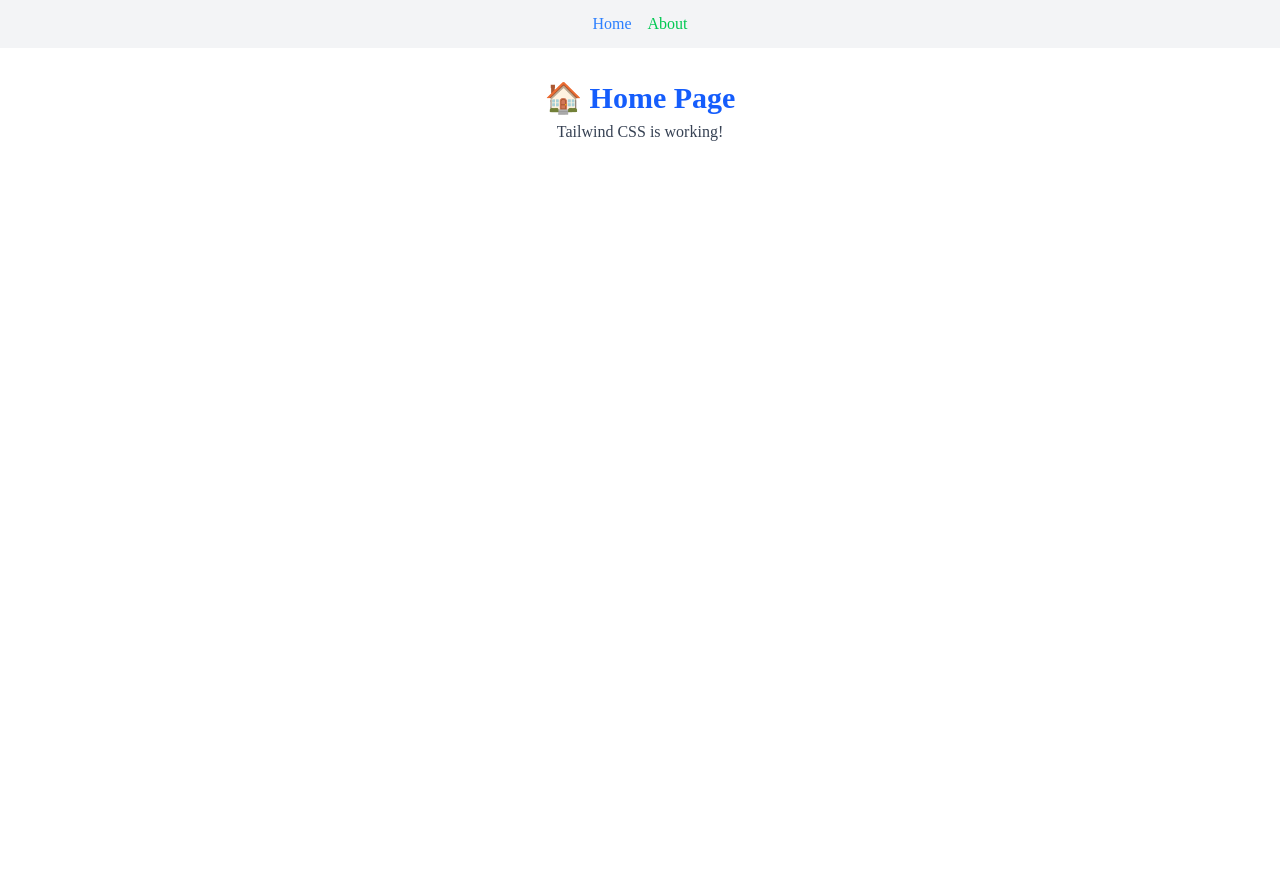
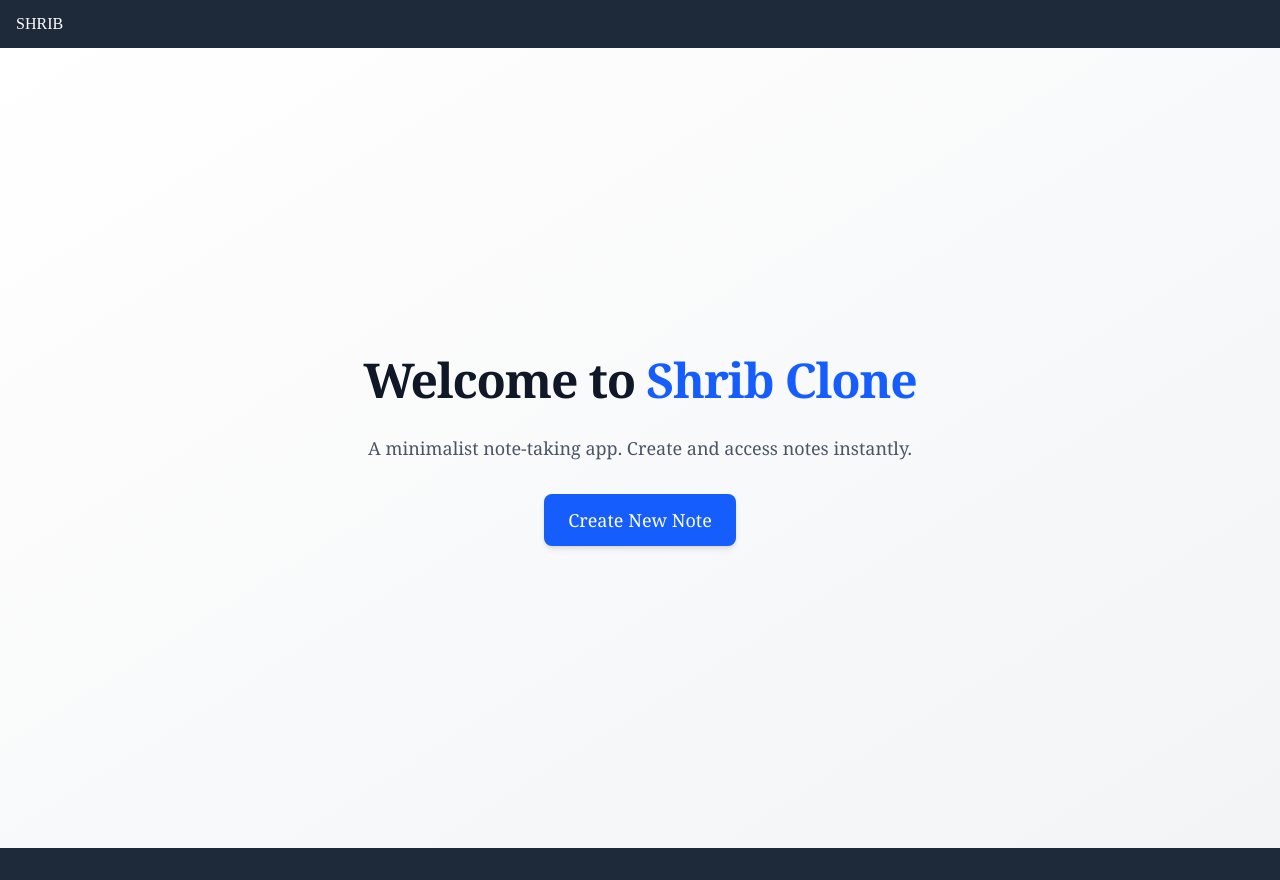
Before and after one commit to Mesfrum/flako, a React (Vite) app in the folder client/: page / in a window 1280 px wide. Before the commit the page ends 800 px from the top, so only its background shows below. Built offline with nearby package versions, Linux system fonts and the light colour scheme.

Commit message:
feat :  Add types, layout, folder structure, base for local autosave logic

```diff
--- a/client/src/App.tsx
+++ b/client/src/App.tsx
@@ -1,55 +1,16 @@
-import {
-  Link,
-  Route,
-  RouterProvider,
-  createBrowserRouter,
-  createRoutesFromElements,
-  Outlet,
-} from "react-router-dom";
-
-function Layout() {
+import { BrowserRouter, Routes, Route } from "react-router-dom";
+import BaseLayout from "./layouts/BaseLayout";
+import NotePage from "./components/NotePage/NotePage";
+import Home from "./components/Home/Home";
+export default function App() {
   return (
-    <div>
-      <nav className="p-4 bg-gray-100 text-center space-x-4">
-        <Link className="text-blue-500 hover:underline" to="/">
-          Home
-        </Link>
-        <Link className="text-green-500 hover:underline" to="/about">
-          About
-        </Link>
-      </nav>
-      <Outlet />
-    </div>
+    <BrowserRouter>
+      <Routes>
+        <Route element={<BaseLayout />}>
+          <Route path="/" element={<Home />} />
+          <Route path="/note/:id" element={<NotePage />} />
+        </Route>
+      </Routes>
+    </BrowserRouter>
   );
 }
-
-function Home() {
-  return (
-    <div className="p-8 text-center">
-      <h1 className="text-3xl font-bold text-blue-600">🏠 Home Page</h1>
-      <p className="mt-2 text-gray-700">Tailwind CSS is working!</p>
-    </div>
-  );
-}
-
-function About() {
-  return (
-    <div className="p-8 text-center">
-      <h1 className="text-3xl font-bold text-green-600">ℹ️ About Page</h1>
-      <p className="mt-2 text-gray-700">This is a sample about route.</p>
-    </div>
-  );
-}
-
-const router = createBrowserRouter(
-  createRoutesFromElements(
-    <Route element={<Layout />}>
-      <Route path="/" element={<Home />} />
-      <Route path="/about" element={<About />} />
-    </Route>
-  )
-);
-
-export default function App() {
-  return <RouterProvider router={router} />;
-}
--- /dev/null
+++ b/client/src/components/Footer/Footer.tsx
@@ -0,0 +1,9 @@
+export default function Footer() {
+  return (
+    <footer className="bg-gray-800 text-white p-4 flex justify-center items-center">
+        <div className="text-center">
+
+        </div>
+    </footer>
+  );
+}
--- /dev/null
+++ b/client/src/components/Header/Header.tsx
@@ -0,0 +1,7 @@
+export default function Header() {
+  return (
+    <header className="bg-gray-800 text-white p-4 flex justify-between items-center">
+      <div className="">SHRIB</div>
+    </header>
+  );
+}
--- /dev/null
+++ b/client/src/components/Home/Home.tsx
@@ -0,0 +1,28 @@
+import { useNavigate } from "react-router-dom";
+
+export default function Home() {
+  const navigate = useNavigate();
+
+  const createNewNote = () => {
+    navigate(`/note/${"taco"}`);
+  };
+
+  return (
+    <div className="min-h-screen font-serif bg-gradient-to-br from-white to-gray-100 flex items-center justify-center px-4">
+      <div className="max-w-xl text-center">
+        <h1 className="text-5xl font-extrabold text-gray-900 mb-6 tracking-tight leading-tight">
+          Welcome to <span className="text-blue-600">Shrib Clone</span>
+        </h1>
+        <p className="text-gray-600 text-lg mb-8">
+          A minimalist note-taking app. Create and access notes instantly.
+        </p>
+        <button
+          onClick={createNewNote}
+          className="bg-blue-600 hover:bg-blue-700 text-white text-lg font-medium px-6 py-3 rounded-lg shadow-md transition-all duration-200"
+        >
+          Create New Note
+        </button>
+      </div>
+    </div>
+  );
+}
--- /dev/null
+++ b/client/src/components/NotePage/NotePage.tsx
@@ -0,0 +1,36 @@
+import React, { useCallback, useState } from "react";
+import { Note } from "../../types/notes";
+import { useAutoSaveNote } from "../../hooks/useAutoSaveNote";
+
+export default function NotePage() {
+  const [note, setNote] = useState<Note>(() => {
+    const saved = localStorage.getItem("note");
+    return saved
+      ? JSON.parse(saved)
+      : { id: "local-note", content: "", updatedAt: Date.now() };
+  });
+
+  // Auto-save to localStorage
+  const handleSave = useCallback((newNote: Note) => {
+    localStorage.setItem("note", JSON.stringify(newNote));
+  }, []);
+
+  useAutoSaveNote(note, handleSave);
+
+  //   handle note change
+  const handleNoteChange = (e: React.ChangeEvent<HTMLTextAreaElement>) => {
+    setNote((prev) => ({ ...prev, content: e.target.value }));
+  };
+
+  return (
+    <div className="container mx-auto px-16 py-8 min-h-screen">
+      <textarea
+        className="w-full h-full border border-slate-500 p-4"
+        rows={20}
+        placeholder="..."
+        value={note.content}
+        onChange={handleNoteChange}
+      />
+    </div>
+  );
+}
--- /dev/null
+++ b/client/src/hooks/useAutoSaveNote.tsx
@@ -0,0 +1,22 @@
+import { useEffect, useRef } from "react";
+import { Note } from "../types/notes";
+
+export function useAutoSaveNote(
+  note: Note,
+  onSave: (note: Note) => void,
+  delay = 1000
+) {
+  const timeout = useRef<ReturnType<typeof setTimeout> | null>(null);
+
+  useEffect(() => {
+    if (timeout.current) clearTimeout(timeout.current);
+
+    timeout.current = setTimeout(() => {
+      onSave({ ...note, updatedAt: Date.now() });
+    }, delay);
+
+    return () => {
+      if (timeout.current) clearTimeout(timeout.current);
+    };
+  }, [note.content, delay]);
+}
--- /dev/null
+++ b/client/src/layouts/BaseLayout.tsx
@@ -0,0 +1,15 @@
+import { Outlet } from "react-router-dom";
+import Header from "../components/Header/Header";
+import Footer from "../components/Footer/Footer";
+
+export default function BaseLayout() {
+  return (
+    <div className="flex flex-col min-h-screen bg-gray-100">
+      <Header />
+      <main className="flex-grow">
+        <Outlet />
+      </main>
+      <Footer />
+    </div>
+  );
+}
--- /dev/null
+++ b/client/src/types/notes.ts
@@ -0,0 +1,5 @@
+export interface Note {
+  id: string; // UUID
+  content: string;
+  updatedAt: number; // timestamp
+}
```
